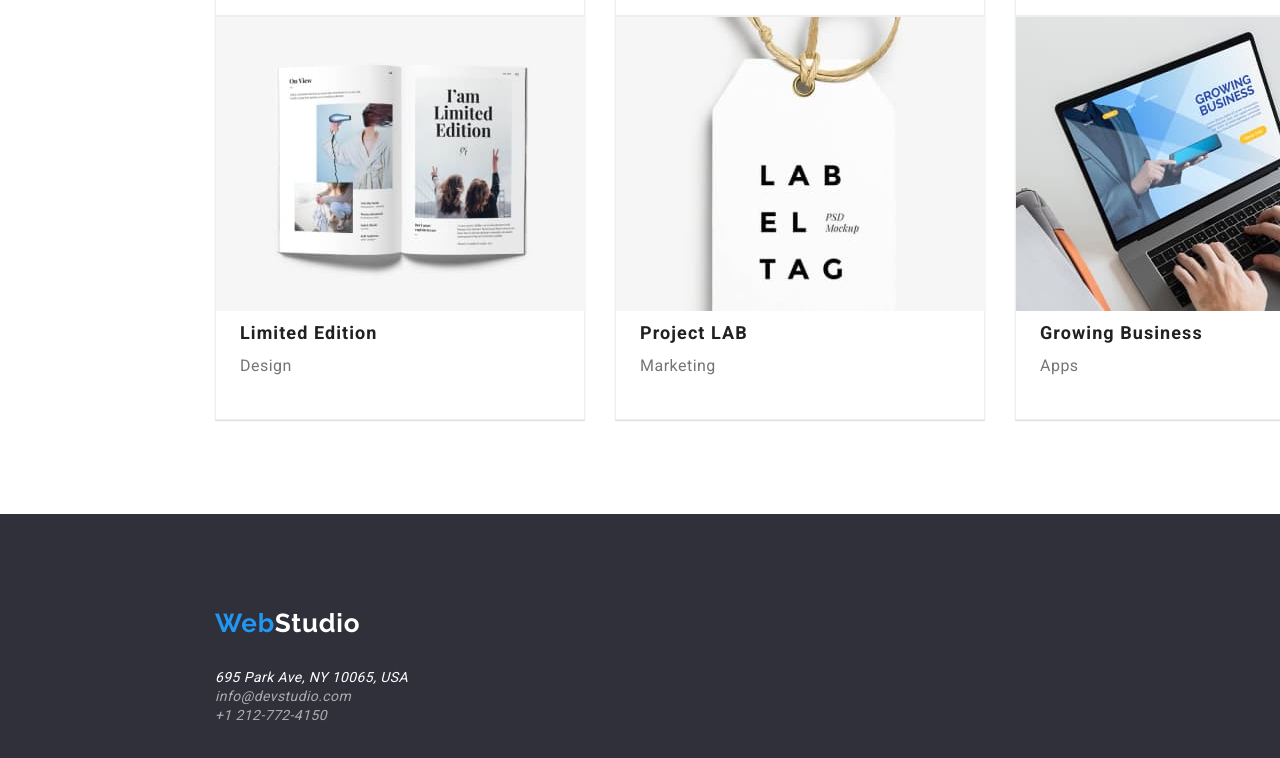
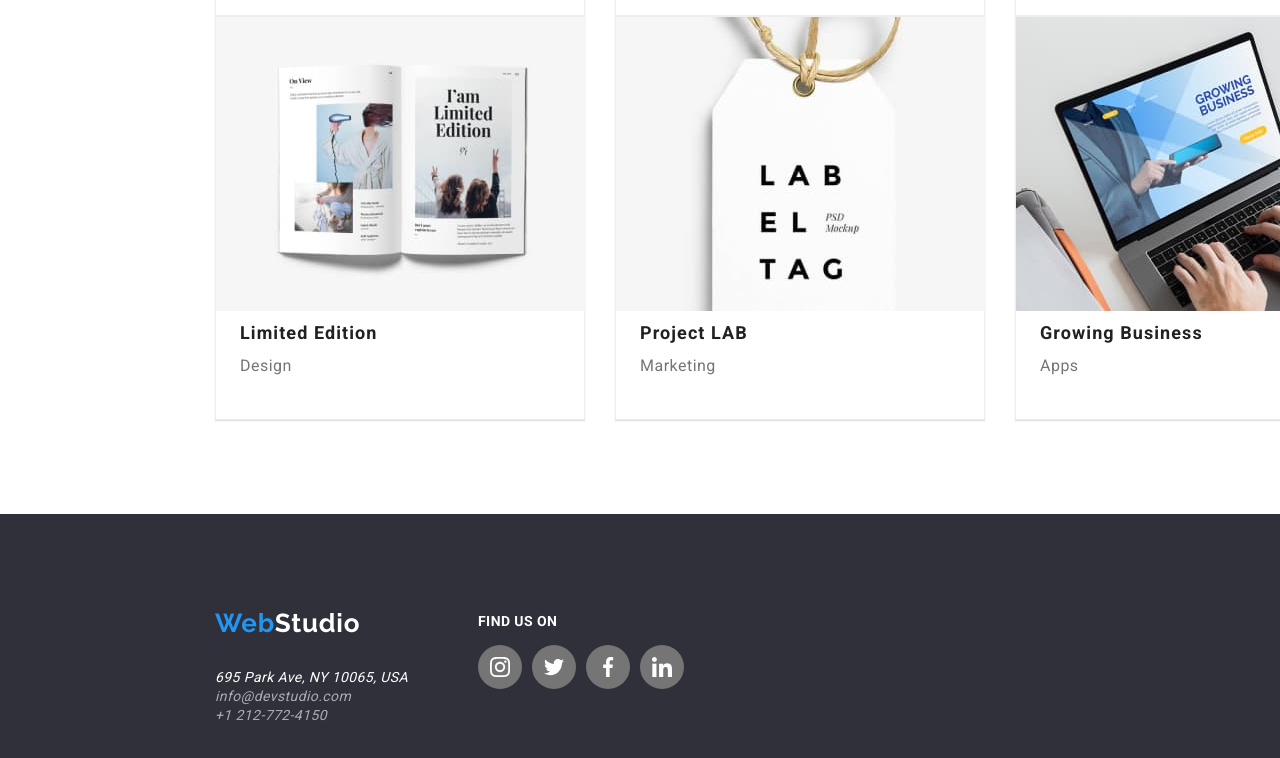
Before and after one commit to FeliciaBusca/goit-markup-hw-04, a plain HTML site: page portfolio.html in a window 1280 px wide. Shown: the part 1007-1765 px from the top of the page. Drawn offline with Linux system fonts and the light colour scheme.

Commit message:
Added icons
Added icons

```diff
--- a/portfolio.html
+++ b/portfolio.html
@@ -174,7 +174,8 @@
         </section>
       </div>
 
-      <footer class="container section">
+      <footer class="container section footer-section">
+        <div>
           <a href="index.html" class="footer-logo"
             ><span class="logo-web">Web</span
             ><span class="logo-studio-footer">Studio</span></a
@@ -201,6 +202,45 @@
               >+1 212-772-4150</a
             >
           </address>
+        </div>
+
+        <div>
+          <h3>FIND US ON</h3>
+          <div class="social-icon-list-footer">
+            <a
+              href="https://www.instagram.com/"
+              class="social-icon-list-link-footer"
+            >
+              <svg>
+                <use href="./images/SVG/symbol-defs.svg#icon-instagram"></use>
+              </svg>
+            </a>
+            <a
+              href="https://www.twitter.com/"
+              class="social-icon-list-link-footer"
+            >
+              <svg>
+                <use href="./images/SVG/symbol-defs.svg#icon-twitter"></use>
+              </svg>
+            </a>
+            <a
+              href="https://www.facebook.com/"
+              class="social-icon-list-link-footer"
+            >
+              <svg>
+                <use href="./images/SVG/symbol-defs.svg#icon-facebook"></use>
+              </svg>
+            </a>
+            <a
+              href="https://www.linkedin.com/"
+              class="social-icon-list-link-footer"
+            >
+              <svg>
+                <use href="./images/SVG/symbol-defs.svg#icon-linkedin"></use>
+              </svg>
+            </a>
+          </div>
+        </div>
       </footer>
     </main>
   </body>
```
Lines whose indentation alone changed are shown as unchanged.
